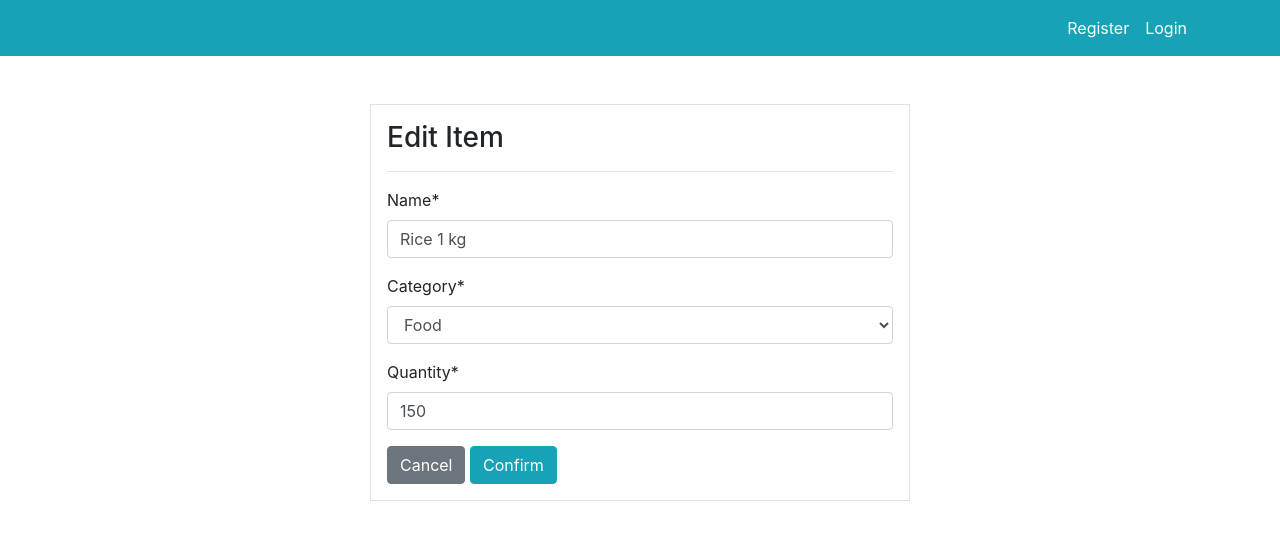
After one commit to Didipaldidi/inventory-management-django, a Django app: page /product/update/2/ in a window 1280 px wide. The commit adds this page. Shown: the top 540 px of the page. Run offline with Django 4.2, Linux system fonts and the light colour scheme; data comes from the database, SQL or seed files in the repository; both versions use the stored data as it was after the commit; some libraries are stand-ins or nearby versions.

Commit message:
finished the update product feature

```diff
--- a/dashboard/urls.py
+++ b/dashboard/urls.py
@@ -7,4 +7,5 @@ urlpatterns = [
     path("product/", views.product, name="dashboard-product"),
     path("order/", views.order, name="dashboard-order"),
     path("product/delete/<int:pk>/", views.product_delete, name="dashboard-product-delete"),
+    path("product/update/<int:pk>/", views.product_update, name="dashboard-product-update"),
 ]
--- a/dashboard/views.py
+++ b/dashboard/views.py
@@ -24,7 +24,6 @@ def product(request):
             return redirect('dashboard-product')
     else:
         form = ProductForm()
-        print("invalid form")
 
     context = {
         'items': items,
@@ -40,6 +39,22 @@ def product_delete(request, pk):
         return redirect('dashboard-product')
     return render(request, 'dashboard/product_delete.html')
 
+def product_update(request, pk):
+    item = Product.objects.get(id=pk)
+    if request.method == 'POST':
+        form = ProductForm(request.POST, instance=item)
+        if form.is_valid():
+            form.save()
+            return redirect('dashboard-product')
+    else:
+        form = ProductForm(instance=item)
+
+    context = {
+        'form': form
+    }
+
+    return render(request, 'dashboard/product_update.html', context)
+
 @login_required(login_url='user-login')
 def order(request):
     return render(request, 'dashboard/order.html')
--- a/templates/dashboard/product.html
+++ b/templates/dashboard/product.html
@@ -37,7 +37,7 @@
                         <td>{{item.category}}</td>
                         <td>{{item.quantity}}</td>
                         <td>
-                            <a class="btn btn-info btn-sm" href="">Edit</a>
+                            <a class="btn btn-info btn-sm" href="{% url 'dashboard-product-update' item.id %}">Edit</a>
                             <a class="btn btn-danger btn-sm" href="{% url 'dashboard-product-delete' item.id %}">Delete</a>
                         </td>
                     </tr>
--- /dev/null
+++ b/templates/dashboard/product_update.html
@@ -0,0 +1,23 @@
+{% extends 'partials/base.html' %}
+{% block title %}Product Update Page{% endblock%}
+{% load crispy_forms_tags %}
+
+{%block content%}
+<div class="container">
+    <div class="row mt-5">
+        <div class="col-md-6 offset-md-3">
+            <div class="border bg-white p-3">
+                <h3>Edit Item</h3>
+                <hr>
+                <form method="POST">
+                    {% csrf_token %}
+                    {{ form|crispy}}
+                    <a class="btn btn-secondary" href="{% url 'dashboard-product' %}">Cancel</a>
+                    <input class="btn btn-info" type="submit" value="Confirm">
+                </form>
+            </div>
+        </div>
+    </div>
+</div>
+
+{%endblock%}
```
Also changed, not shown: db.sqlite3.
